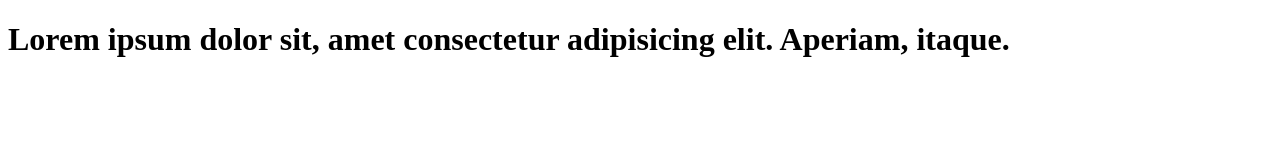
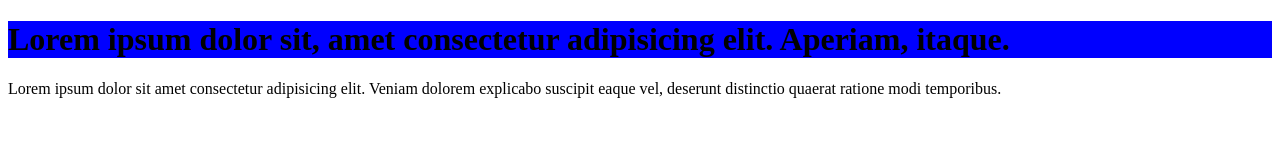
Before and after one commit to sheraz113/javascript, a plain HTML site: page index.html in a window 1280 px wide. Drawn offline with Linux system fonts and the light colour scheme.

Commit message:
bakground color change

```diff
--- a/index.html
+++ b/index.html
@@ -7,9 +7,12 @@
     <title>Document</title>
 </head>
 <body>
-    <h1>
+    <h1 style="background-color: blue;">
         Lorem ipsum dolor sit, amet consectetur adipisicing elit. Aperiam, itaque.
     </h1>
+    <div>
+        Lorem ipsum dolor sit amet consectetur adipisicing elit. Veniam dolorem explicabo suscipit eaque vel, deserunt distinctio quaerat ratione modi temporibus.
+    </div>
 
 
 
```
